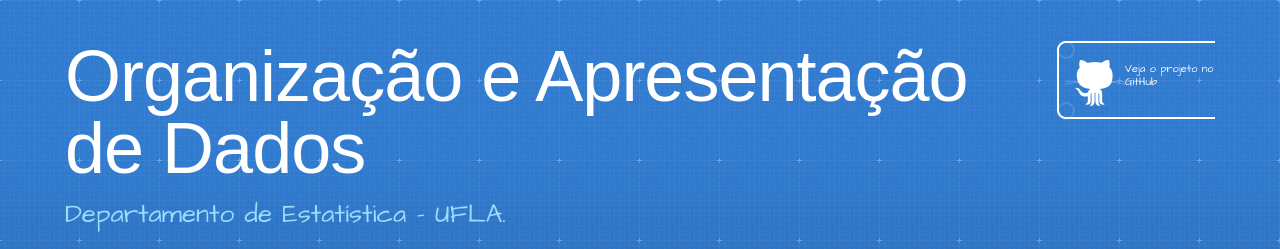
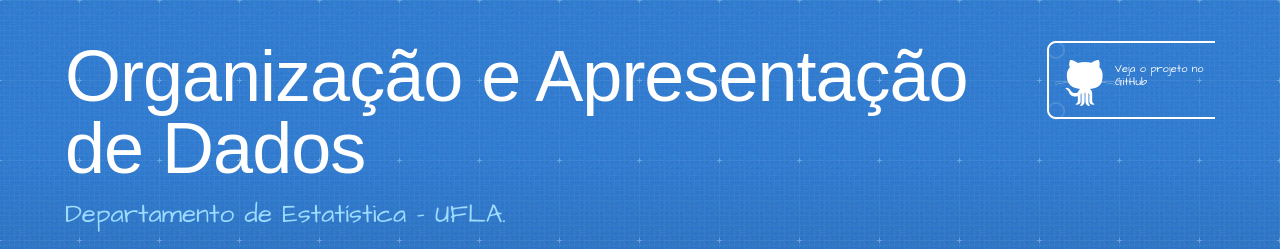
Before and after one commit to luizpala1/GES109, a Jekyll site: the page built from README.md, in a window 1280 px wide. Shown: the top 249 px of the page. Built offline with Jekyll 4.4.1, drawn with Linux system fonts in a browser that asks for light colours; our own code applies the rules of GitHub Pages for plain Markdown files.

Commit message:
Update default.html

```diff
--- a/_layouts/default.html
+++ b/_layouts/default.html
@@ -24,7 +24,7 @@
     </div>
 
     {% if site.github.is_project_page %}
-    <a href="{{ site.github.repository_url }}" class="button" style="width: 90px; height: 60px;"><small>Veja o projeto no <br> GitHub </small> </a>
+    <a href="{{ site.github.repository_url }}" class="button" style="width: 100px; height: 60px;"><small>Veja o projeto no <br> GitHub </small> </a>
     {% endif %}
   </div>
 </header>
```
